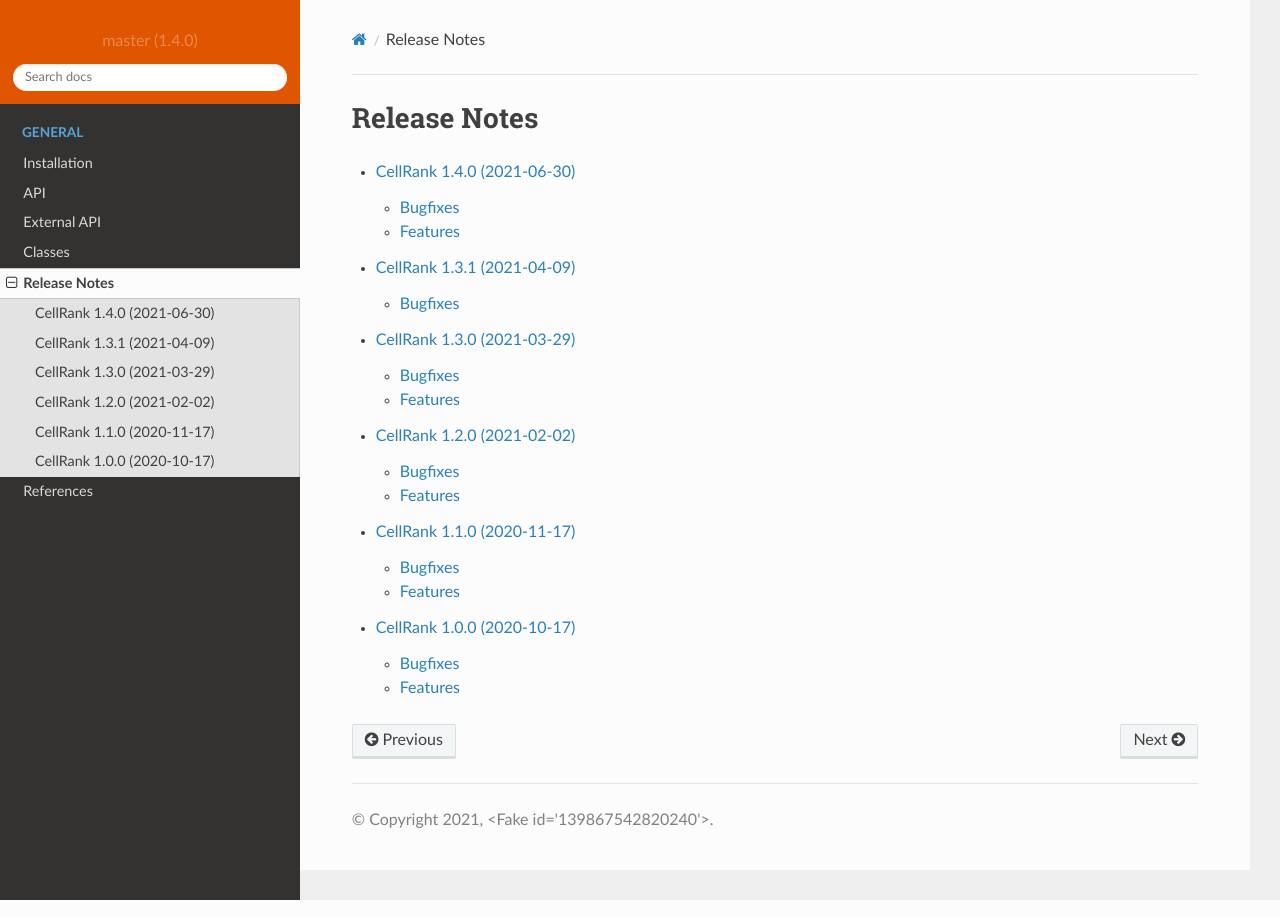
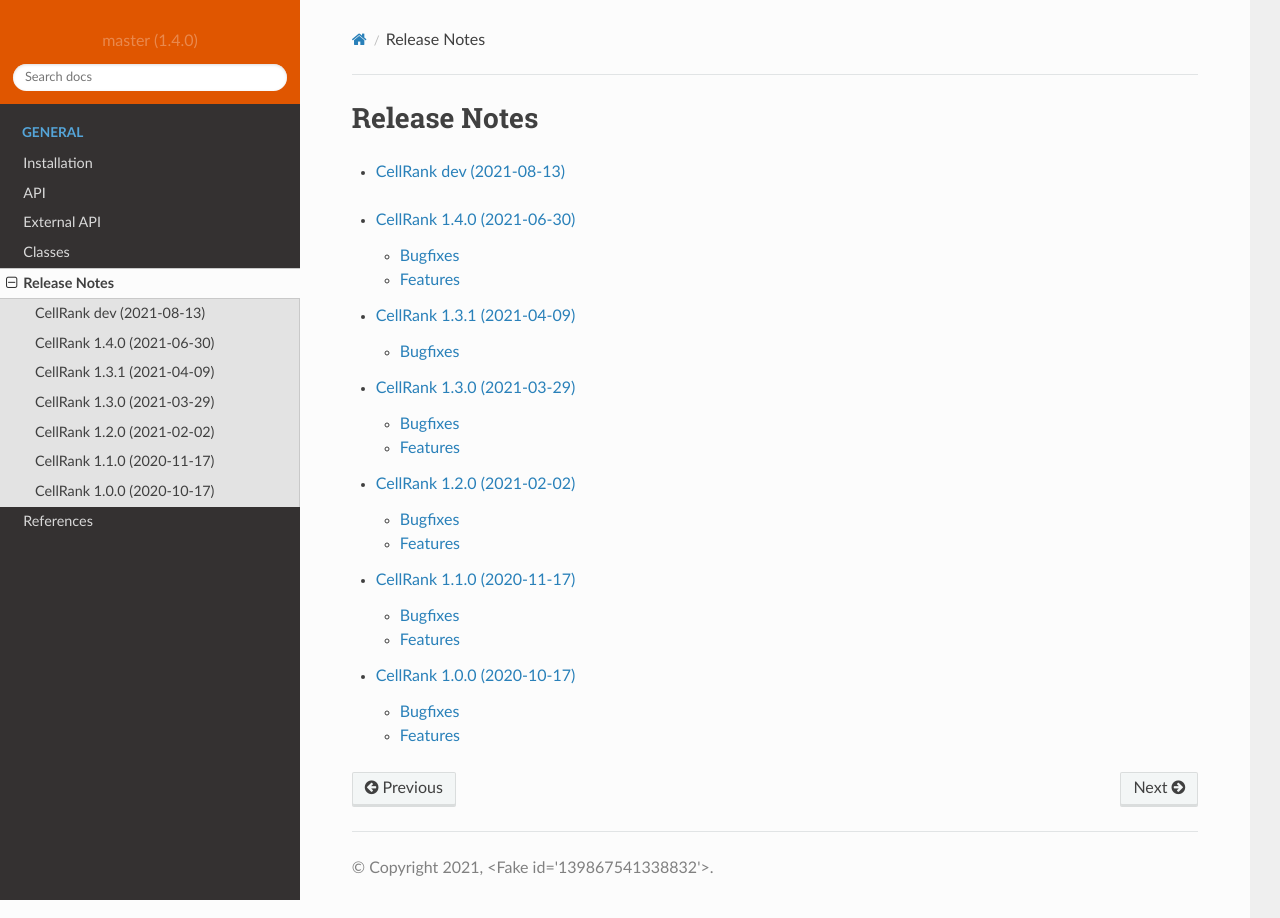
Before and after one commit to theislab/cellrank, a Sphinx documentation site: the page built from docs/source/release_notes.rst, in a window 1280 px wide. Built offline with Sphinx 7.4.7 and the Read the Docs theme 2.0.0, drawn with Linux system fonts in a browser that asks for light colours; pages that are not in the unit, such as notebooks, are missing from menus; the version number is read from the project's files by our own code.

Commit message:
Dev release note (#708)
* Add dev release notes in CI

* Add dev release notes to docs

* Add empty dev release notes

* Update news

* Fix dev release notes not being on top

```diff
--- a/docs/source/release/changelog/707.doc.rst
+++ b/docs/source/release/changelog/707.doc.rst
@@ -1 +1 @@
-Add Google colab links for tutorials.
+Add Google Colab links for tutorials.
--- /dev/null
+++ b/docs/source/release/notes-dev.rst
@@ -0,0 +1,3 @@
+CellRank dev (2021-08-13)
+=========================
+No significant changes.
--- a/docs/source/release_notes.rst
+++ b/docs/source/release_notes.rst
@@ -1,9 +1,14 @@
 Release Notes
 +++++++++++++
+
+.. toctree::
+    :maxdepth: 3
+
+    release/notes-dev
 
 .. toctree::
     :maxdepth: 3
     :glob:
     :reversed:
 
-    release/*
+    release/notes-*.*.*
```
Also changed, not shown: docs/source/release/changelog/695.deprecation.rst (+2 -5 lines), docs/source/release/changelog/704.misc.rst (renamed from docs/source/release/changelog/704.bugfix.rst), 2 other files.
